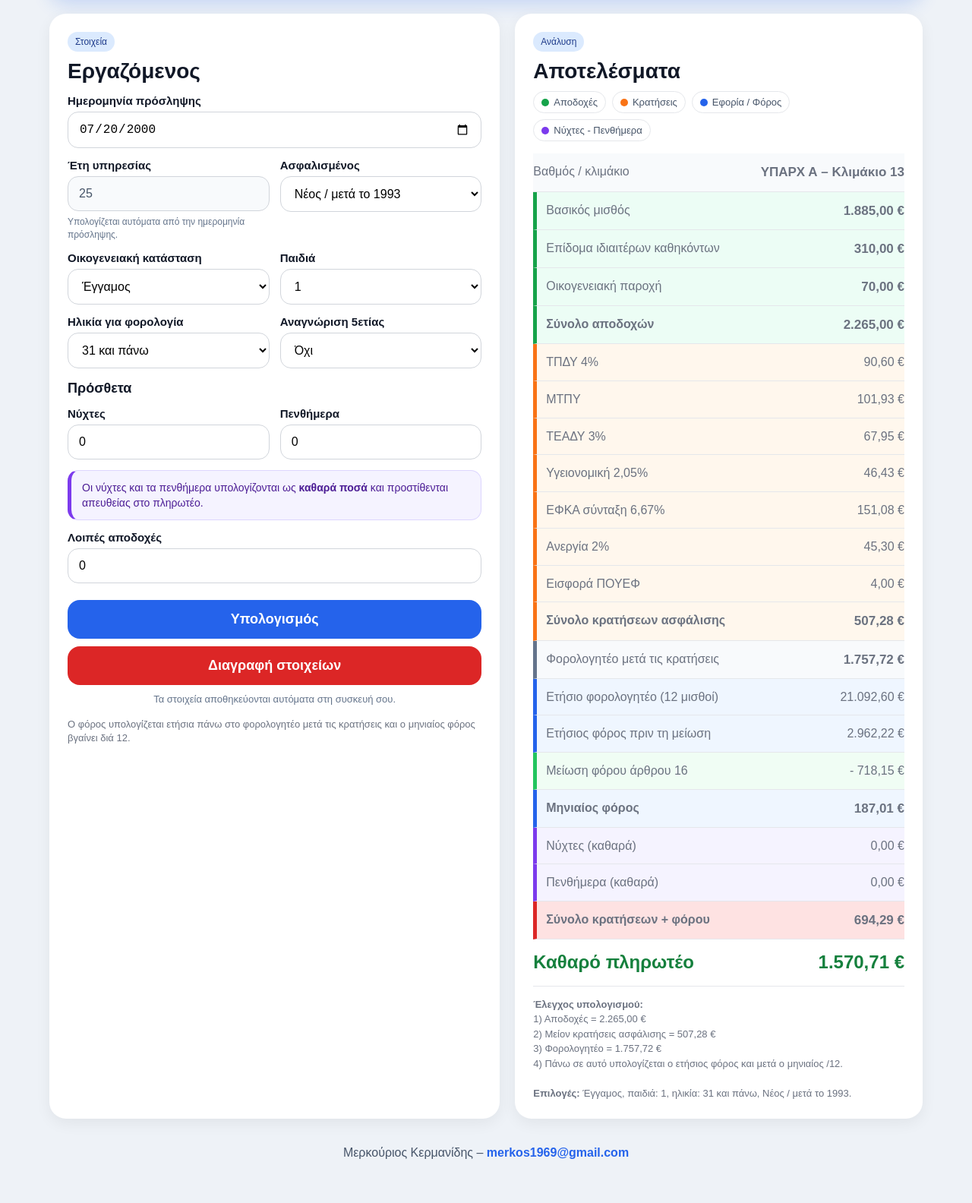
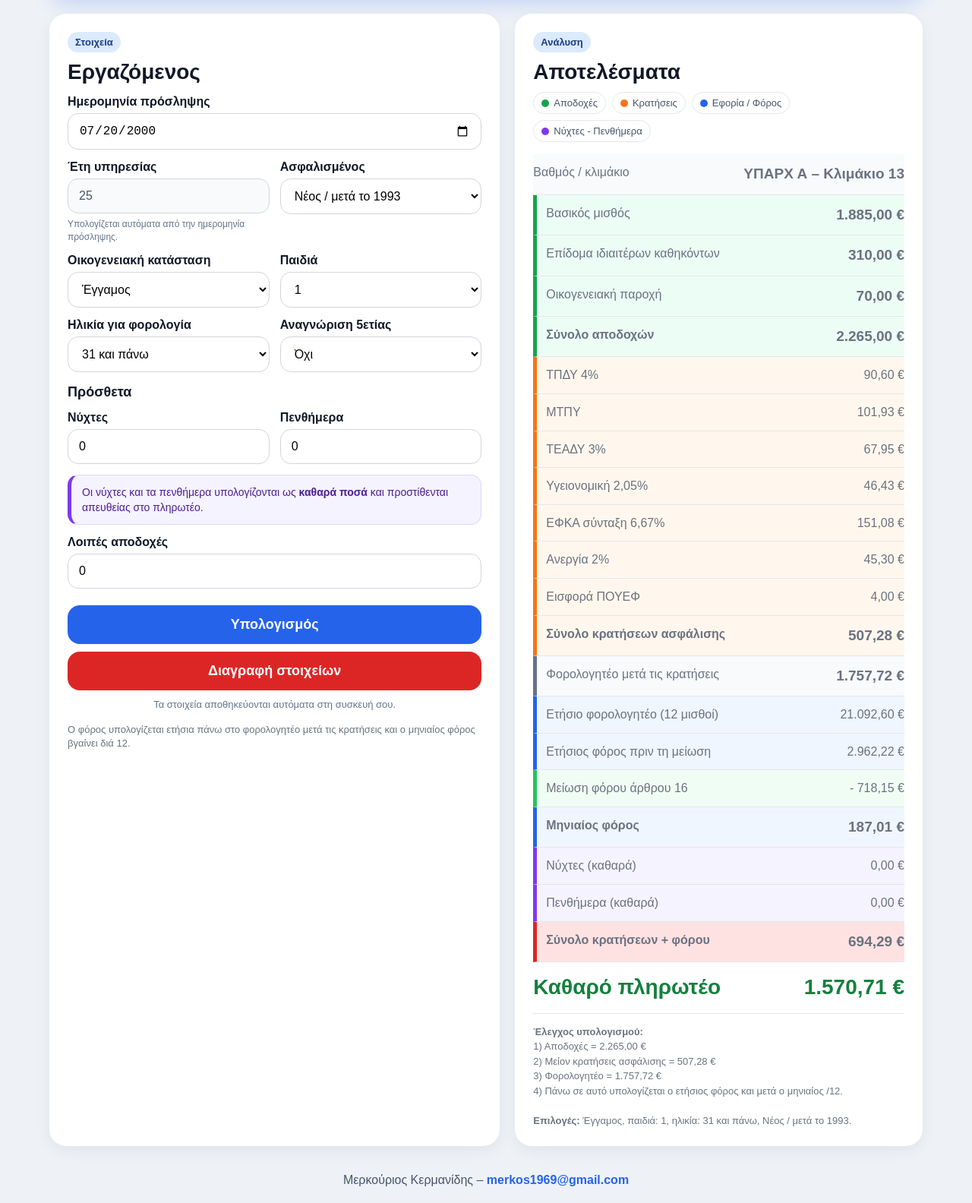
Before and after one commit to merkos1969/eidiko-ex_froura, a plain HTML site: page index.html in a window 1280 px wide. Shown: the part 134-1718 px from the top of the page at 76% size. Drawn offline with Linux system fonts and the light colour scheme.

Commit message:
Add files via upload

```diff
--- a/style.css
+++ b/style.css
@@ -70,8 +70,8 @@ button:hover{background:var(--primary-dark);}
   border-bottom:1px solid var(--line);
   font-size:16px;
 }
-.result-row strong{font-size:17px;}
-.net{font-size:24px;font-weight:700;color:var(--good);}
+.result-row strong{font-size:19px;font-weight:800;}
+.net{font-size:28px;font-weight:900;color:var(--good);}
 .badge{
   display:inline-block;
   font-size:12px;
@@ -207,3 +207,25 @@ input[readonly]{
   font-size:14px;
   line-height:1.45;
 }
+
+/* Μεγαλύτερα έντονα γράμματα */
+.result-row strong{
+  font-size:19px;
+  font-weight:800;
+}
+.result-row span.net,
+.result-row .net{
+  font-size:28px;
+  font-weight:900;
+}
+.badge{
+  font-size:13px;
+  font-weight:800;
+}
+button{
+  font-weight:800;
+}
+label{
+  font-size:16px;
+  font-weight:800;
+}
```
